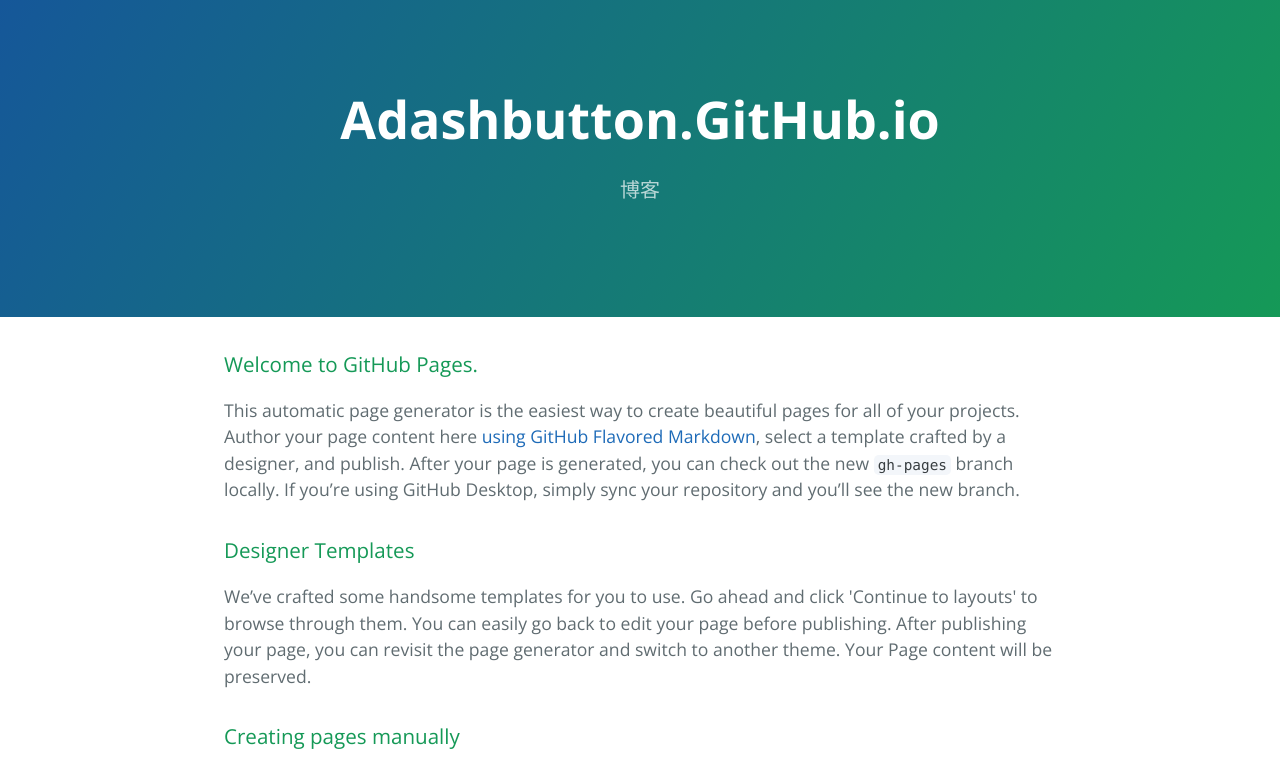
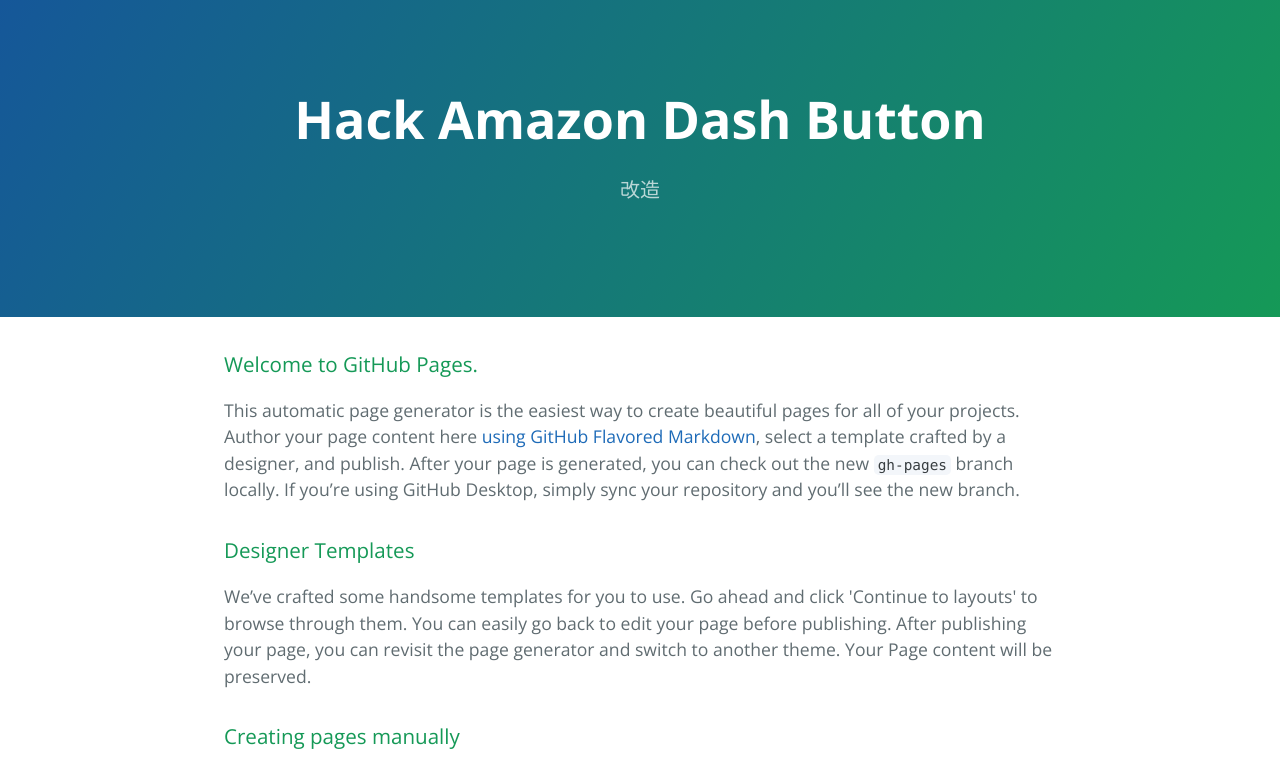
Before and after one commit to adashbutton/adashbutton.github.io, a plain HTML site: page index.html in a window 1280 px wide. Shown: the top 766 px of the page. Drawn offline with nearby package versions, Linux system fonts and the light colour scheme.

Commit message:
Update index.html

```diff
--- a/index.html
+++ b/index.html
@@ -11,8 +11,8 @@
   </head>
   <body>
     <section class="page-header">
-      <h1 class="project-name">Adashbutton.GitHub.io</h1>
-      <h2 class="project-tagline">博客</h2>
+      <h1 class="project-name">Hack Amazon Dash Button</h1>
+      <h2 class="project-tagline">改造</h2>
     </section>
 
     <section class="main-content">
```
